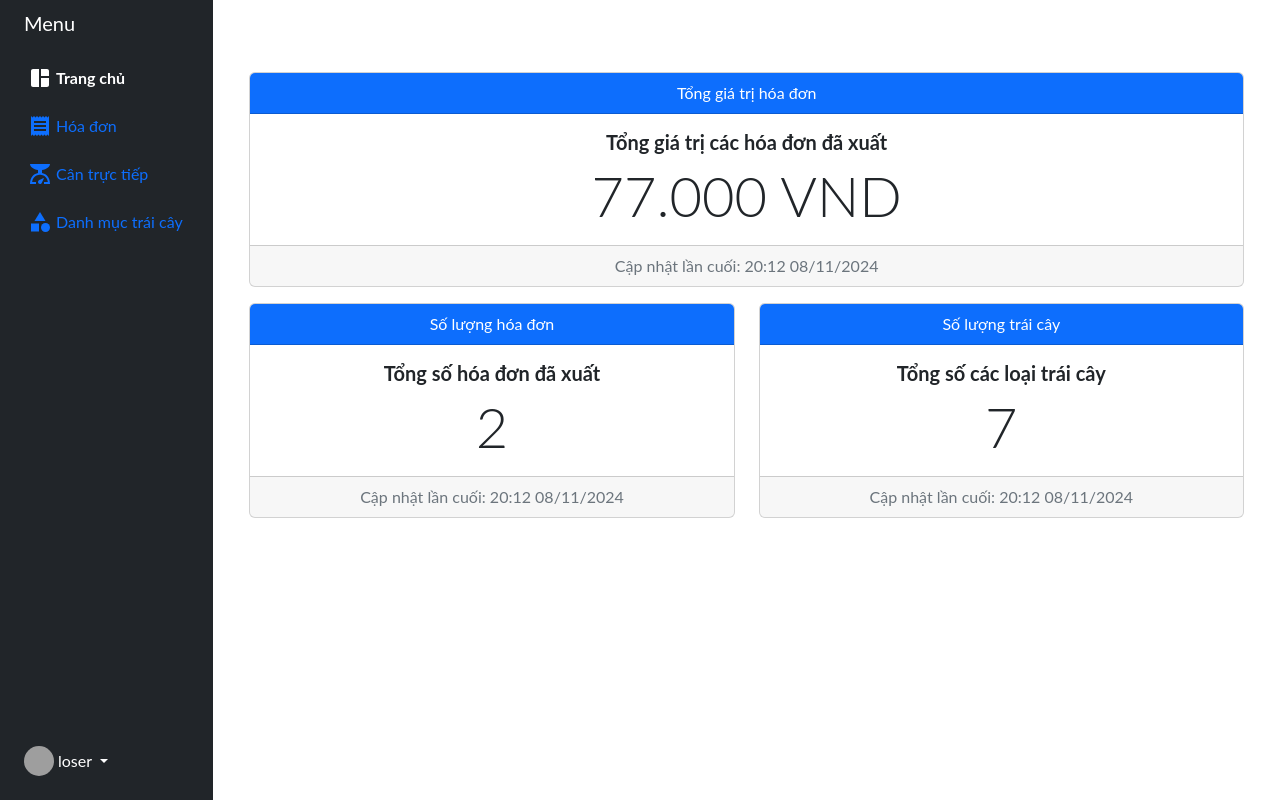
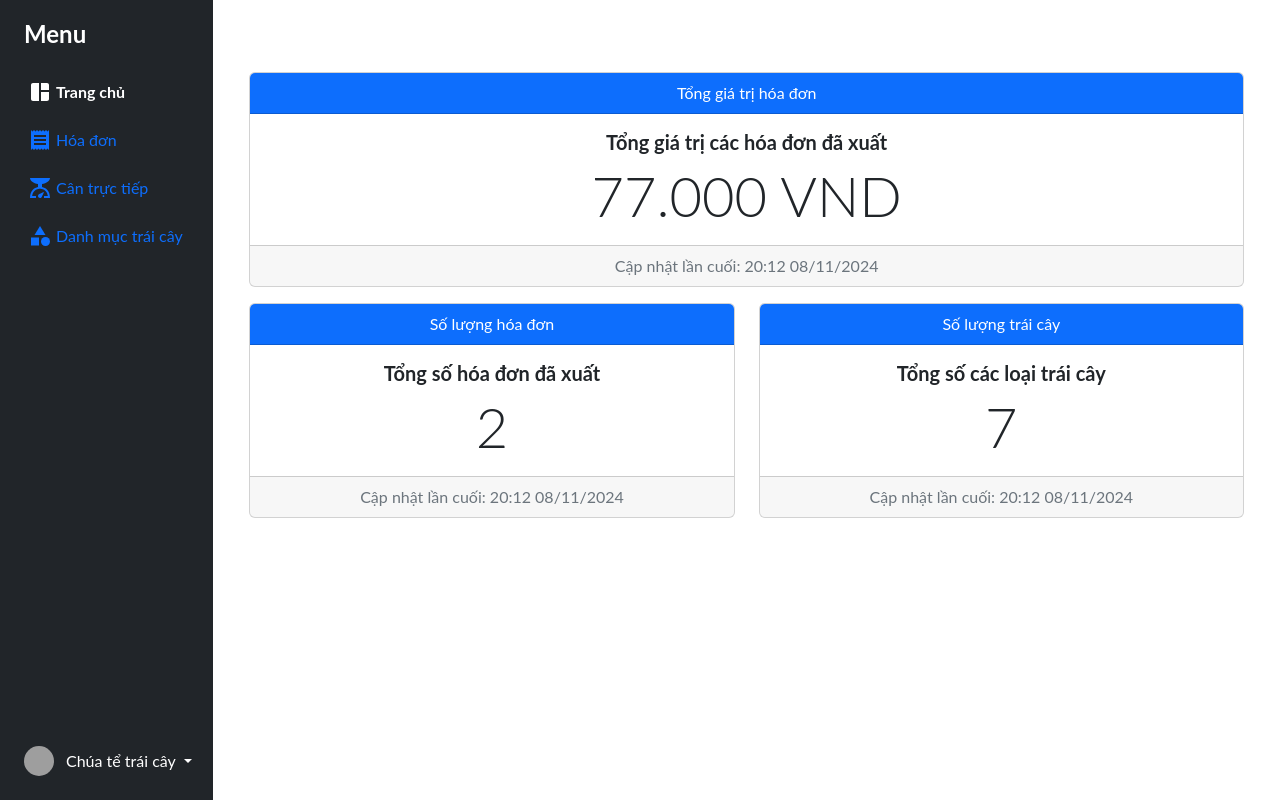
Before and after one commit to tungBKDN/ScaleFE, a React (Create React App) app: page / in a window 1280 px wide. Built offline with nearby package versions, Linux system fonts and the light colour scheme; grey boxes are pictures that could not be loaded.

Commit message:
feat: pretify 2

```diff
--- a/src/components/Sidebar.js
+++ b/src/components/Sidebar.js
@@ -20,21 +20,21 @@ const IndexComponent = ({ url, name, icon, activeURL }) => {
 const SideBar = ({ current }) => {
     return (
         <div className="col-auto col-md-3 col-xl-2 px-sm-2 px-0 bg-dark">
-            <div className="d-flex flex-column align-items-center align-items-sm-start px-3 pt-2 text-white min-vh-100">
+        <div className="d-flex flex-column align-items-center align-items-sm-start px-3 pt-3 text-white min-vh-100">
             <a href="/" className="d-flex align-items-center pb-3 mb-md-0 me-md-auto text-white text-decoration-none">
-                    <span className="fs-5 d-none d-sm-inline">Menu</span>
+                <span className="fs-4 fw-bold d-none d-sm-inline">Menu</span>
             </a>
-                <ul className="nav nav-pills flex-column mb-sm-auto mb-0 align-items-center align-items-sm-start" id="menu">
-                    <IndexComponent url="/" name="Trang chủ" icon={<SpaceDashboardIcon />}/>
-                    <IndexComponent url="/bills" name="Hóa đơn" icon={<ReceiptIcon />} />
-                    <IndexComponent url="/live-scale" name="Cân trực tiếp" icon={<ScaleIcon />} />
-                    <IndexComponent url="/fruits" name="Danh mục trái cây" icon={<CategoryIcon />} />
+            <ul className="nav nav-pills flex-column mb-sm-auto mb-0 align-items-center align-items-sm-start w-100" id="menu">
+                <IndexComponent url="/" name="Trang chủ" icon={<SpaceDashboardIcon />} activeURL={current} />
+                <IndexComponent url="/bills" name="Hóa đơn" icon={<ReceiptIcon />} activeURL={current} />
+                <IndexComponent url="/live-scale" name="Cân trực tiếp" icon={<ScaleIcon />} activeURL={current} />
+                <IndexComponent url="/fruits" name="Danh mục trái cây" icon={<CategoryIcon />} activeURL={current} />
             </ul>
-                <div>
+            <div className="mt-auto w-100">
                 <div className="dropdown pb-4">
                     <a href="#" className="d-flex align-items-center text-white text-decoration-none dropdown-toggle" id="dropdownUser1" data-bs-toggle="dropdown" aria-expanded="false">
-                            <img src="https://github.com/mdo.png" alt="hugenerd" width="30" height="30" className="rounded-circle" />
-                            <span className="d-none d-sm-inline mx-1">loser</span>
+                        <img src="https://github.com/mdo.png" alt="hugenerd" width="30" height="30" className="rounded-circle me-2" />
+                        <span className="d-none d-sm-inline mx-1">Chúa tể trái cây</span>
                     </a>
                 </div>
             </div>
--- a/src/pages/LiveScale.js
+++ b/src/pages/LiveScale.js
@@ -249,12 +249,13 @@ const LiveScale = () => {
                     {state === 2 && <span className="badge bg-info">{STATES[state]}</span>}
                     {state === 3 && <span className="badge bg-warning">{STATES[state]}</span>}
                 </div>
-                <h1 className="text-center mb-3">Giá trị đo trực tiếp trên bàn cân </h1>
+                <h1 className="text-center mb-3">Giá trị đo trực tiếp trên bàn cân</h1>
                 <div className="row">
                     <div className="col-md-6 offset-md-3">
-                        <div className="card">
+                        <div className="card shadow-sm">
                             <div className="card-body text-center">
-                                <h5 className="card-title">Đo lúc: </h5><h6 className="card-title" style={{ fontFamily: 'monospace' }}>{TimeFormat(time)}</h6>
+                                <h5 className="card-title">Đo lúc:</h5>
+                                <h6 className="card-title" style={{ fontFamily: 'monospace' }}>{TimeFormat(time)}</h6>
                                 <p className="card-text display-4" style={{ fontFamily: 'monospace' }}>{ResultFormat(weight)} kg</p>
                             </div>
                         </div>
@@ -268,8 +269,12 @@ const LiveScale = () => {
                         <p className="text-left m-0">Mã hóa đơn: <strong>{receiptID}</strong></p>
                     </div>
                     <div className="d-flex">
-                        <button className="btn btn-danger me-3 d-flex align-items-center" onClick={resetReceipt}><DeleteForeverIcon className="me-1" />Hủy hóa đơn này</button>
-                        <button className="btn btn-primary d-flex align-items-center" onClick={finishReceipt}><AssignmentTurnedInIcon className="me-1" />Hoàn thành hóa đơn</button>
+                        <button className="btn btn-danger me-3 d-flex align-items-center shadow-sm" onClick={resetReceipt}>
+                            <DeleteForeverIcon className="me-1" />Hủy hóa đơn này
+                        </button>
+                        <button className="btn btn-primary d-flex align-items-center shadow-sm" onClick={finishReceipt}>
+                            <AssignmentTurnedInIcon className="me-1" />Hoàn thành hóa đơn
+                        </button>
                     </div>
                 </div>
                 <div className="align-items-center mt-3">
```
Lines whose indentation alone changed are shown as unchanged.
